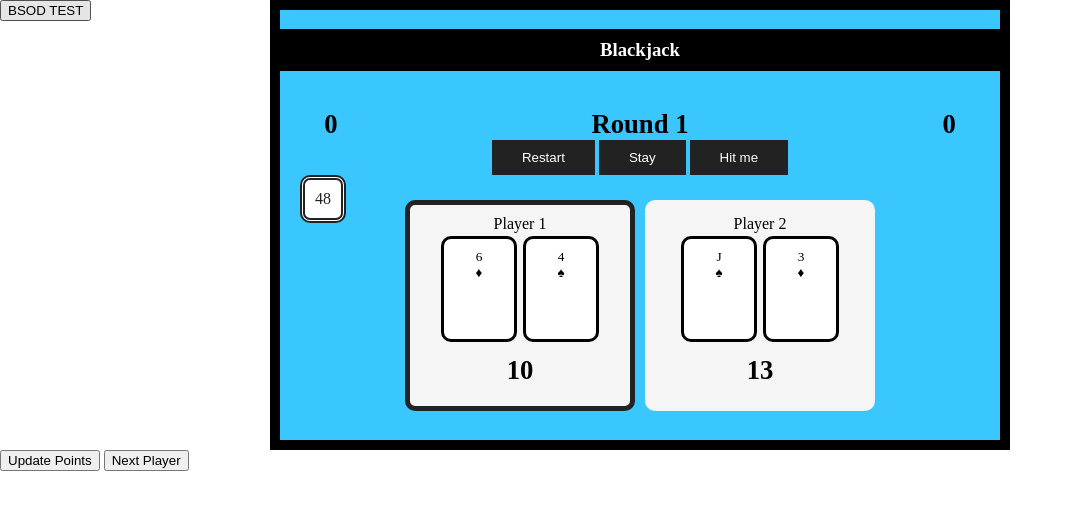
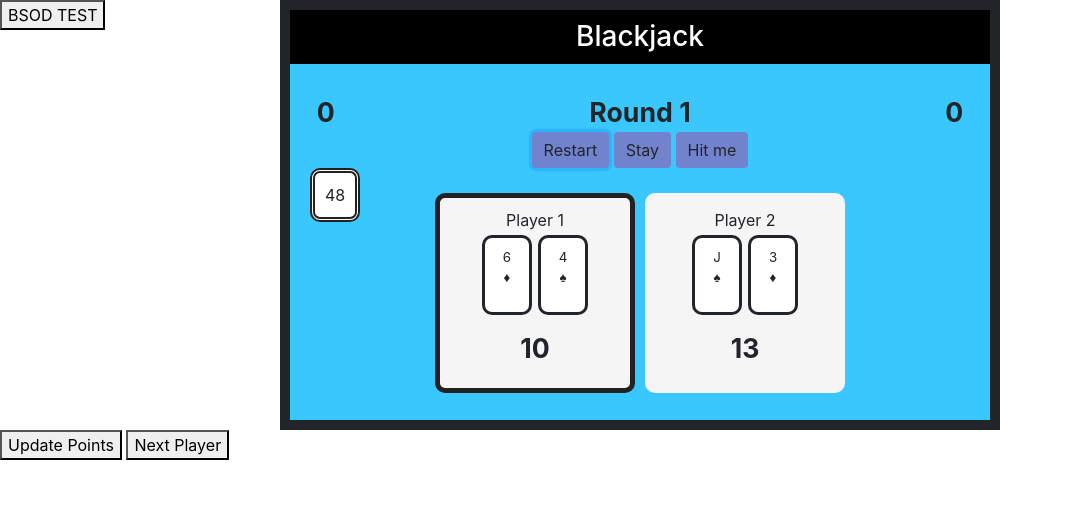
Before and after one commit to CaptainJellybones/captainjellybones.github.io, a plain HTML site: page index.html in a window 1280 px wide. Both pictures are taken after a click on the button "start". Shown: the whole page, without its empty margins (0-1073 px from the left). Drawn offline with nearby package versions, Linux system fonts and the light colour scheme.

Commit message:
Snapshot 1.1
Minor changes and restore-work after experimenting with Bootstrap

```diff
--- /dev/null
+++ b/css/styles.css
@@ -0,0 +1,143 @@
+/* body {
+    margin: 0;
+}
+
+/***************** CLASS SELECTORS *******************/
+/***************** CLASS SELECTORS *******************/
+/***************** CLASS SELECTORS *******************/
+
+.game {
+    width: 720px;
+    border: solid 1px #ddd;
+    margin: 0 auto;
+    background: #3ac7fe;
+    border: solid 10px;
+    text-align: center;
+    min-height: 430px;
+}
+
+.btn {
+    border: none;
+    cursor: pointer;
+    background-color: rgb(114, 131, 206);
+}
+
+.hidden {
+    visibility: hidden;
+}
+
+.scoreboard {
+    display: inline;
+    font-size: 20pt;
+    font-weight: bold;
+    position: relative;
+}
+
+#player1wins {
+    margin-right: 250px;
+}
+
+#player2wins {
+    margin-left: 250px;
+}
+
+.btn:hover {
+    background: dodgerblue;
+}
+
+.game h3 {
+    padding: 10px;
+    background: black;
+    color: white;
+}
+
+.game .game-body {
+    padding: 20px;
+}
+
+.game .game-options {
+    text-align: center;
+}
+
+.game .card {
+    width: 50px;
+    height: 80px;
+    padding: 10px;
+    border: solid 1px #808080;
+    background-color: white;
+    display: inline-block;
+    border-radius: 10px;
+    font-size: 10pt;
+    text-align: center;
+    margin: 3px;
+    border: solid 3px;
+}
+
+.game .status {
+    background: gold;
+    border: solid 5px white;
+    border-radius: 10px;
+    padding: 5px 20px;
+    margin: 0 auto;
+    margin-top: 10px;
+    display: none;
+}
+
+
+.players {
+    width: 500px;
+    margin: 0 auto;
+    margin-top: 20px;
+    text-align: center;
+}
+
+.player {
+    width: 40%;
+    border: solid 5px #f5f5f5;
+    border-radius: 10px;
+    padding: 10px;
+    display: inline-block;
+    margin: 1%;
+    vertical-align: top;
+    background: #f5f5f5;
+}
+
+.player.active {
+    border: solid 5px #222;
+}
+
+.points {
+    text-align: center;
+    font-size: 20pt;
+    font-weight: bold;
+    margin: 10px;
+}
+
+.deck {
+    float: left;
+    background: white;
+    color: #222;
+    padding: 10px;
+    border-radius: 10px;
+    border: double 5px;
+}
+
+
+
+/**************** ID SELECTOR *********/
+/**************** ID SELECTOR *********/
+/**************** ID SELECTOR *********/
+
+#cheaterimg {
+    display: none;
+    position: absolute;
+    margin: auto;
+    width: 100%;
+    height: 100%;
+    z-index: 1;
+}
+
+#cheatertest {
+    display: inline-block;
+    position: absolute;
+}
--- a/index.html
+++ b/index.html
@@ -12,7 +12,9 @@
     <title></title>
     <meta name="description" content="">
     <meta name="viewport" content="width=device-width, initial-scale=1">
-    <link rel="stylesheet" href="./styles.css">
+    <link rel="stylesheet" href="https://stackpath.bootstrapcdn.com/bootstrap/4.4.1/css/bootstrap.min.css" integrity="sha384-Vkoo8x4CGsO3+Hhxv8T/Q5PaXtkKtu6ug5TOeNV6gBiFeWPGFN9MuhOf23Q9Ifjh" crossorigin="anonymous">
+    <link rel="stylesheet" href="css/styles.css">
+
 </head>
 
 <body>
@@ -55,7 +57,10 @@
         <button onclick="updatePoints()">Update Points</button>
         <button onclick="nextPlayer()">Next Player</button>
     </div>
-    <script src="./function.js" async defer></script>
+    <script src="js/function.js" async defer></script>
+    <script src="https://code.jquery.com/jquery-3.4.1.slim.min.js" integrity="sha384-J6qa4849blE2+poT4WnyKhv5vZF5SrPo0iEjwBvKU7imGFAV0wwj1yYfoRSJoZ+n" crossorigin="anonymous"></script>
+<script src="https://cdn.jsdelivr.net/npm/popper.js@1.16.0/dist/umd/popper.min.js" integrity="sha384-Q6E9RHvbIyZFJoft+2mJbHaEWldlvI9IOYy5n3zV9zzTtmI3UksdQRVvoxMfooAo" crossorigin="anonymous"></script>
+<script src="https://stackpath.bootstrapcdn.com/bootstrap/4.4.1/js/bootstrap.min.js" integrity="sha384-wfSDF2E50Y2D1uUdj0O3uMBJnjuUD4Ih7YwaYd1iqfktj0Uod8GCExl3Og8ifwB6" crossorigin="anonymous"></script>
 </body>
 
 </html>
--- /dev/null
+++ b/js/function.js
@@ -0,0 +1,296 @@
+var suits = ["Spades", "Hearts", "Diamonds", "Clubs"];
+var values = ["A", "2", "3", "4", "5", "6", "7", "8", "9", "10", "J", "Q", "K", ];
+var deck = new Array();
+var players = new Array();
+var currentPlayer = 0;
+var player1wins = 0;
+var player2wins = 0;
+var winLimit = 21;
+var player1stay;
+var player2stay;
+var aceCheck = [false, false]
+var roundcounter = 1;
+
+function createDeck() {
+    deck = new Array();
+    for (var i = 0; i < values.length; i++) {
+        for (var x = 0; x < suits.length; x++) {
+            var weight = parseInt(values[i]);
+            if (values[i] == "J" || values[i] == "Q" || values[i] == "K")
+                weight = 10;
+            if (values[i] == "A") {
+                weight = 11;
+            }
+            var card = {
+                Value: values[i],
+                Suit: suits[x],
+                Weight: weight
+            };
+            deck.push(card);
+        }
+    }
+}
+
+function createPlayers(num) {
+    players = new Array();
+    for (var i = 1; i <= num; i++) {
+        var hand = new Array();
+        var player = {
+            Name: 'Player ' + i,
+            ID: i,
+            Points: 0,
+            Hand: hand
+        };
+        players.push(player);
+    }
+}
+
+function createPlayersUI() {
+    document.getElementById('players').innerHTML = '';
+    for (var i = 0; i < players.length; i++) {
+        var div_player = document.createElement('div');
+        var div_playerid = document.createElement('div');
+        var div_hand = document.createElement('div');
+        var div_points = document.createElement('div');
+
+        div_points.className = 'points';
+        div_points.id = 'points_' + i;
+        div_player.id = 'player_' + i;
+        div_player.className = 'player';
+        div_hand.id = 'hand_' + i;
+
+        div_playerid.innerHTML = 'Player ' + players[i].ID;
+        div_player.appendChild(div_playerid);
+        div_player.appendChild(div_hand);
+        div_player.appendChild(div_points);
+        document.getElementById('players').appendChild(div_player);
+    }
+}
+
+function shuffle() {
+    // for 1000 turns
+    // switch the values of two random cards
+    for (var i = 0; i < 1000; i++) {
+        var location1 = Math.floor((Math.random() * deck.length));
+        var location2 = Math.floor((Math.random() * deck.length));
+        var tmp = deck[location1];
+
+        deck[location1] = deck[location2];
+        deck[location2] = tmp;
+    }
+}
+
+function startblackjack() {
+    console.clear();
+    document.getElementById('btnStart').value = 'Restart';
+    document.getElementById("status").style.display = "none";
+    // deal 2 cards to every player object
+    currentPlayer = 0;
+    createDeck();
+    shuffle();
+    createPlayers(2);
+    createPlayersUI();
+    dealHands();
+    document.getElementById('player_' + currentPlayer).classList.add('active');
+    document.getElementById("roundcounter").innerHTML = roundcounter;
+    player2stay = false;
+    player1stay = false;
+    document.getElementById('hitmebtn').classList.remove('hidden');
+    document.getElementById('staybtn').classList.remove('hidden');
+}
+
+function dealHands() {
+    // alternate handing cards to each player
+    // 2 cards each
+    for (var i = 0; i < 2; i++) {
+        for (var x = 0; x < players.length; x++) {
+            var card = deck.pop();
+            players[x].Hand.push(card);
+            renderCard(card, x);
+            updatePoints();
+            checkAce();
+        }
+    }
+
+    updateDeck();
+}
+
+
+
+function renderCard(card, player) {
+    var hand = document.getElementById('hand_' + player);
+    hand.appendChild(getCardUI(card));
+}
+
+function getCardUI(card) {
+    var el = document.createElement('div');
+    var icon = '';
+    if (card.Suit == 'Hearts')
+        icon = '&hearts;';
+    else if (card.Suit == 'Spades')
+        icon = '&spades;';
+    else if (card.Suit == 'Diamonds')
+        icon = '&diams;';
+    else
+        icon = '&clubs;';
+
+    el.className = 'card';
+    el.innerHTML = card.Value + '<br/>' + icon;
+    return el;
+}
+
+// returns the number of points that a player has in hand
+function getPoints(player) {
+    var points = 0;
+    for (var i = 0; i < players[player].Hand.length; i++) {
+        points += players[player].Hand[i].Weight;
+    }
+    players[player].Points = points;
+
+    return points;
+}
+
+function updatePoints() {
+    for (var i = 0; i < players.length; i++) {
+        getPoints(i);
+        document.getElementById('points_' + i).innerHTML = players[i].Points;
+    }
+}
+
+function checkAce() {
+    x = currentPlayer;
+    console.log("Targeting player " + x);
+    if (aceCheck[x] == false && players[x].Points > winLimit) {
+        for (var i = 0; i < players[x].Hand.length; i++) {
+            if (players[x].Hand[i].Value == "A" && aceCheck[x] == false) {
+                console.log("Old points: " + players[x].Points)
+                players[x].Points -= 10;
+                players[x].Hand[i].Weight -= 10;
+                aceCheck[x] = true;
+                console.log("New points: " + players[x].Points)
+                console.log("Points was more than winlimit. Executed CheckAce")
+                document.getElementById('points_' + x).innerHTML = players[x].Points;
+            }
+        }
+        console.log("end of checkAce")
+    }
+}
+
+function hitMe() {
+    // pop a card from the deck to the current player
+    // check if current player new points are over 21
+    var card = deck.pop();
+    players[currentPlayer].Hand.push(card);
+    renderCard(card, currentPlayer);
+    updatePoints();
+    updateDeck();
+    checkAce();
+    check();
+}
+
+function check() {
+    if (players[currentPlayer].Points > winLimit) {
+        document.getElementById('status').innerHTML = 'Player: ' + players[currentPlayer].ID + ' BUSTED!';
+        document.getElementById('hitmebtn').classList.add('hidden');
+        document.getElementById('staybtn').classList.add('hidden');
+        if (players[0].Points > winLimit) {
+            player2wins++;
+            roundcounter++;
+            document.getElementById("player2wins").innerHTML = player2wins;
+
+        } else {
+            player1wins++;
+            roundcounter++;
+
+            document.getElementById("player1wins").innerHTML = player1wins;
+        }
+        document.getElementById('status').style.display = "inline-block";
+    } else {
+        while (player1stay != true && player2stay != true) {
+            nextPlayer();
+            break;
+        }
+
+    }
+}
+
+function nextPlayer() {
+    // move on to next player, if any
+    if (currentPlayer != 1) {
+        document.getElementById('player_' + currentPlayer).classList.remove('active');
+        currentPlayer = 1;
+        document.getElementById('player_' + currentPlayer).classList.add('active');
+        console.log("Current player was changed from player 0 -> 1")
+    } else if (currentPlayer != 0) {
+        document.getElementById('player_' + currentPlayer).classList.remove('active');
+        currentPlayer = 0;
+        document.getElementById('player_' + currentPlayer).classList.add('active');
+        console.log("Current player was changed from player 1 -> 0")
+    } else {
+        bsod();
+        console.log("Players didn't change properly. Did you do something?")
+    }
+}
+
+function stay() {
+    // move on to next player, if any
+    if (currentPlayer != 1) {
+        document.getElementById('player_' + currentPlayer).classList.remove('active')
+        currentPlayer = 1;
+        player1stay = true;
+        document.getElementById('player_' + currentPlayer).classList.add('active');
+    } else {
+        document.getElementById('player_' + currentPlayer).classList.remove('active')
+        currentPlayer = 0;
+        player2stay = true;
+        document.getElementById('player_' + currentPlayer).classList.add('active');
+    }
+    while (player1stay == true && player2stay == true) {
+        end();
+        break;
+    }
+}
+
+function end() {
+    document.getElementById('hitmebtn').classList.add('hidden');
+    document.getElementById('staybtn').classList.add('hidden');
+    if (players[0].Points == players[1].Points) {
+        roundcounter++;
+
+        document.getElementById("status").innerHTML = "You <strong>BOTH</strong> loose!";
+        document.getElementById("status").style.display = "inline-block";
+    } else if (players[1].Points > players[0].Points && players[1].Points < winLimit + 1) {
+        player2wins++;
+        roundcounter++;
+
+        document.getElementById("player2wins").innerHTML = player2wins;
+        document.getElementById("status").innerHTML = "A winner is Player 2";
+        document.getElementById("status").style.display = "inline-block";
+    } else if (players[0].Points > players[1].Points && players[0].Points < winLimit + 1) {
+        player1wins++;
+        roundcounter++;
+
+        document.getElementById("player1wins").innerHTML = player1wins;
+        document.getElementById("status").innerHTML = "A winner is Player 1";
+        document.getElementById("status").style.display = "inline-block";
+    } else {
+        bsod();
+        console.log("How the fuck did you manage to do this? You just triggered an Else statement that is never supposed to be triggered");
+    }
+}
+
+
+
+function updateDeck() {
+    document.getElementById('deckcount').innerHTML = deck.length;
+}
+
+window.addEventListener('load', function () {
+    createDeck();
+    shuffle();
+    createPlayers(1);
+});
+
+function bsod() {
+    document.getElementById('cheaterimg').style.display = "inline-block";
+}
```
